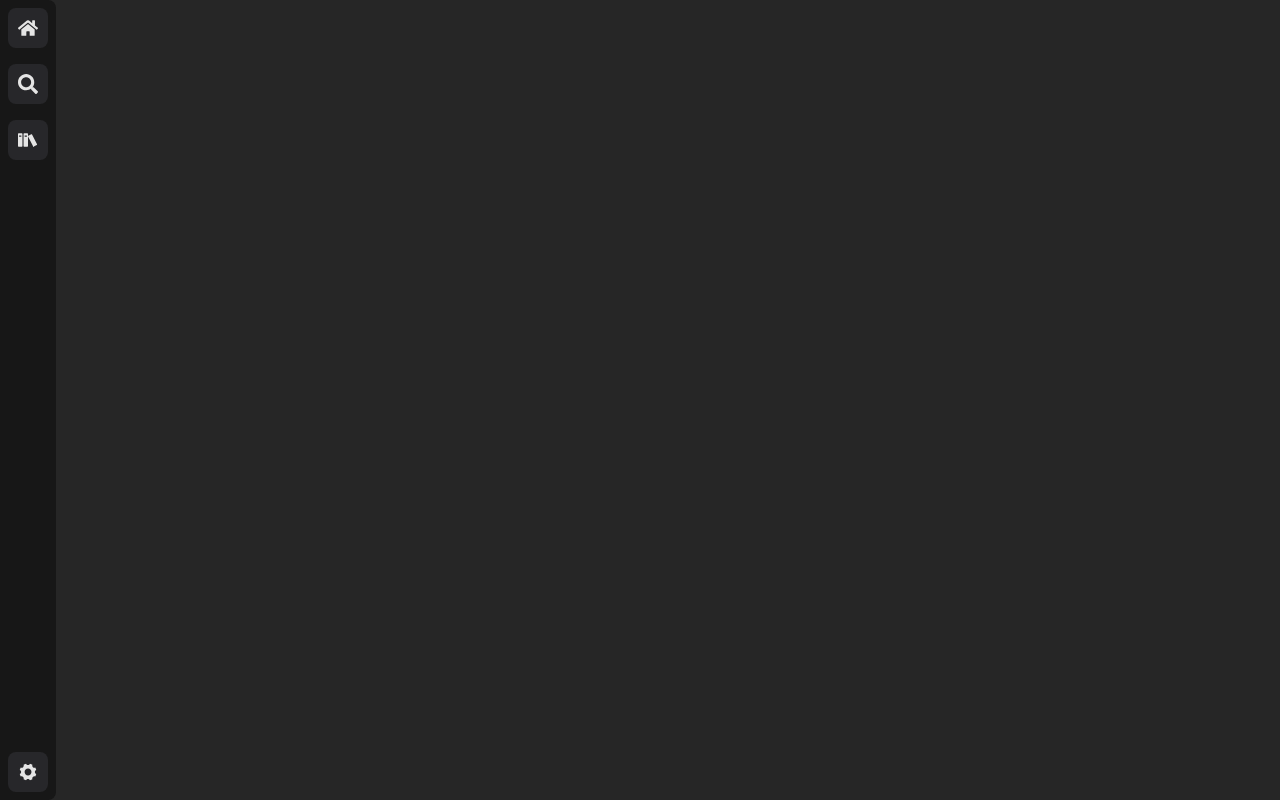
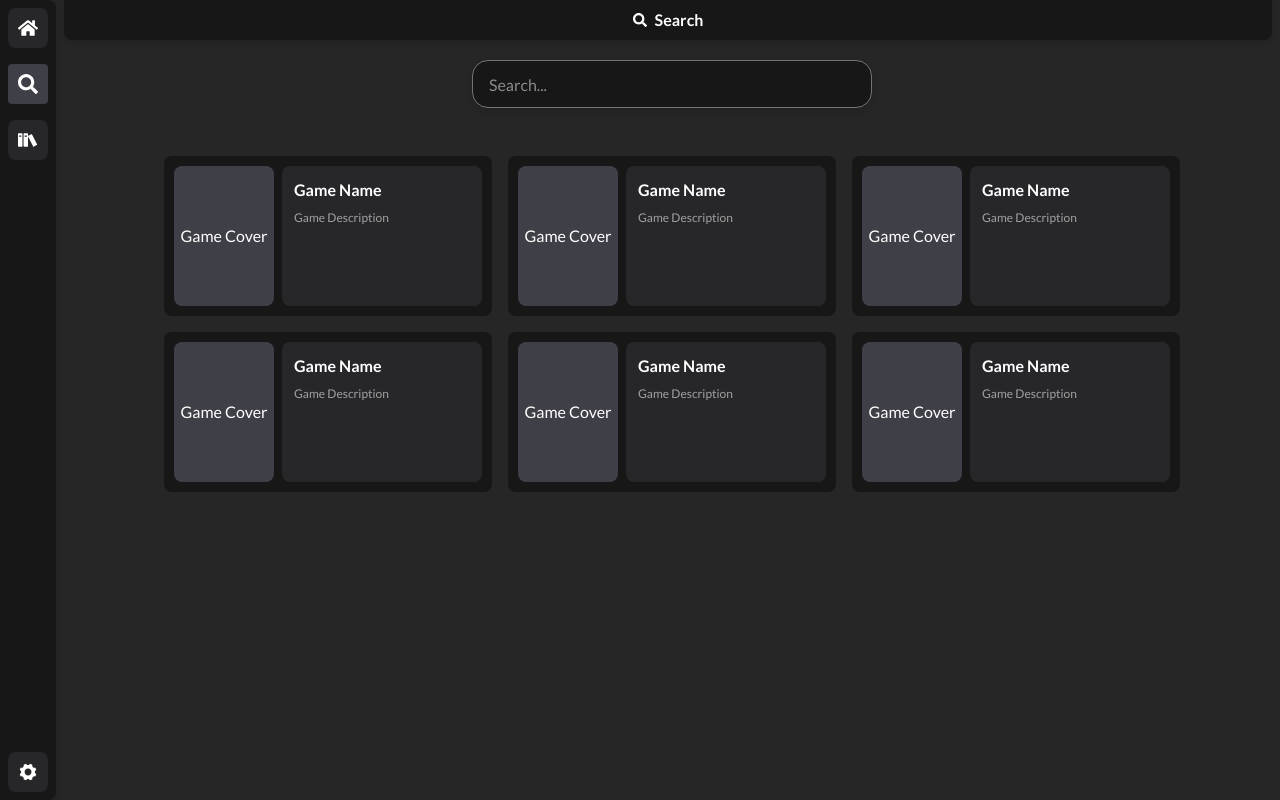
Before and after one commit to nikokomninos/GamePile, a React (Vite) app: page /search in a window 1280 px wide. Built offline with nearby package versions, Linux system fonts and the light colour scheme.

Commit message:
Updated pages, new components; GameCard, SearchBar

```diff
--- a/index.css
+++ b/index.css
@@ -1,4 +1,22 @@
+@font-face {
+    font-family: 'Lato';
+    src: url("./src/assets/fonts/Lato-Regular.ttf");
+    font-weight: 400;
+    font-style: normal;
+}
+
+@font-face {
+    font-family: 'Lato';
+    src: url("./src/assets/fonts/Lato-Bold.ttf");
+    font-weight: 700;
+    font-style: normal;
+}
+
 @import "tailwindcss";
+
+@theme {
+    --font-lato: Lato;
+}
 
 body {
     @apply bg-neutral-800 text-white;
--- a/src/App.tsx
+++ b/src/App.tsx
@@ -1,15 +1,31 @@
 //import { useState } from "react";
 //import { invoke } from "@tauri-apps/api/core";
 import React from "react";
+import { BrowserRouter as Router, Routes, Route } from "react-router-dom";
 import "../index.css";
 
 import Navbar from "./components/Navbar";
 
+import Home from "./pages/Home";
+import Search from "./pages/Search";
+import Library from "./pages/Library";
+import Settings from "./pages/Settings";
+
 const App = () => {
   return (
-    <>
-      <Navbar />
-    </>
+      <Router>
+          <div className="flex h-screen">
+            <Navbar />
+              <div className="flex-1 pl-16 bg-neutral-800 text-white overflow-auto">
+                  <Routes>
+                    <Route path="/" element={<Home />} />
+                    <Route path="/search" element={<Search />} />
+                    <Route path="/library" element={<Library />} />
+                    <Route path="/settings" element={<Settings />} />
+                  </Routes>
+              </div>
+          </div>
+      </Router>
   )
 }
 
--- /dev/null
+++ b/src/components/GameCard.tsx
@@ -0,0 +1,17 @@
+const GameCard = ({ name="Game Name", desc="Game Description" }: { name: string, desc: string }) => {
+    return (
+        <div className="w-82 h-40 m-2 rounded-lg bg-neutral-900 flex items-center justify-center font-lato
+                        hover:drop-shadow-2xl transition-all duration-150 ease-linear">
+            <div className="w-25 h-35 mr-2 rounded-lg flex items-center justify-center bg-zinc-700">
+                <h1>Game Cover</h1>
+            </div>
+
+            <div className="w-50 h-35 rounded-lg p-3 bg-zinc-800">
+                <h1 className="font-bold pb-2 line-clamp-2">{name}</h1>
+                <p className="text-neutral-400 text-xs w-full line-clamp-3">{desc}</p>
+            </div>
+        </div>
+    )
+}
+
+export default GameCard;
--- a/src/components/Navbar.tsx
+++ b/src/components/Navbar.tsx
@@ -1,38 +1,39 @@
-import { Link } from "react-router-dom";
+import { Link, useLocation } from "react-router-dom";
 
-import { FaHome } from "react-icons/fa";
-import { FaSearch } from "react-icons/fa";
+import { FaHome, FaSearch } from "react-icons/fa";
 import { ImBooks } from "react-icons/im";
 import { IoIosSettings } from "react-icons/io";
 
 const Navbar = () => {
+    const location = useLocation();
+
     return (
         <div className="fixed w-14 h-screen bg-neutral-900 flex flex-col
-                        items-center rounded-r-lg">
+                        items-center rounded-r-lg drop-shadow-md">
 
             <div className="flex flex-col items-center">
-                <NavBarIcon icon={<FaHome size="20"/>}/>
-                <NavBarIcon icon={<FaSearch size="20"/>}/>
-                <NavBarIcon icon={<ImBooks size="20"/>}/>
+                <NavBarIcon icon={<FaHome size="20"/>} to="/" active={location.pathname === "/"} />
+                <NavBarIcon icon={<FaSearch size="20"/>} to="/search" active={location.pathname === "/search"} />
+                <NavBarIcon icon={<ImBooks size="20"/>} to="/library" active={location.pathname === "/library"} />
             </div>
 
             <div className="mt-auto">
-                <NavBarIcon icon={<IoIosSettings size="22"/>}/>
+                <NavBarIcon icon={<IoIosSettings size="22"/>} to="/settings" active={location.pathname === "/settings"} />
             </div>
 
         </div>
     )
 }
 
-const NavBarIcon = ({ icon }: { icon: JSX.Element}) => {
+const NavBarIcon = ({ icon, to, active }: { icon: JSX.Element, to: string, active: boolean }) => {
     return (
-        <div className="relative flex items-center justify-center
-                        h-10 w-10 mt-2 mb-2 mx-auto bg-zinc-800
-                        text-neutral-200 rounded-lg hover:rounded-sm
-                        hover:bg-zinc-700 transition-all
-                        duration-100 ease-linear">
-            {icon}
-        </div>
+        <Link to={to}>
+            <div className={`relative flex items-center justify-center
+            h-10 w-10 mt-2 mb-2 mx-auto trnasition-all duration-100 ease-linear
+            ${active ? "bg-zinc-700 rounded-sm" : "bg-zinc-800 rounded-lg hover:bg-zinc-700 hover:rounded-sm"}`}>
+                {icon}
+            </div>
+        </Link>
     )
 }
 
--- /dev/null
+++ b/src/components/SearchBar.tsx
@@ -0,0 +1,12 @@
+import { CiSearch } from "react-icons/ci";
+
+const SearchBar = () => {
+    return (
+        <div className="font-lato w-100 h-12 mb-10 bg-neutral-900 rounded-2xl border
+                        border-neutral-500 flex items-center justify-center drop-shadow-md">
+            <input className="w-full h-full p-4 focus:outline-none" type="text" placeholder="Search..." />
+        </div>
+    )
+}
+
+export default SearchBar;
--- /dev/null
+++ b/src/pages/Home.tsx
@@ -0,0 +1,21 @@
+import GameCard from "../components/GameCard";
+
+import { FaHome } from "react-icons/fa";
+
+const Home = () => {
+    return (
+        <div>
+            <div className="relative flex items-center justify-center
+                            h-10 mr-2 mb-5 bg-neutral-900 rounded-b-lg
+                            drop-shadow-md">
+                <h1 className="font-lato font-bold flex justify-center items-center gap-2">{<FaHome size="16" />} Home</h1>
+            </div>
+
+            <div className="flex flex-row item-center justify-center">
+            </div>
+
+        </div>
+    )
+}
+
+export default Home;
--- /dev/null
+++ b/src/pages/Library.tsx
@@ -0,0 +1,16 @@
+import { ImBooks } from "react-icons/im";
+
+const Library = () => {
+    return (
+        <div>
+            <div className="relative flex items-center justify-center
+                            h-10 mr-2 bg-neutral-900 rounded-b-lg
+                            drop-shadow-md">
+                <h1 className="font-lato font-bold flex justify-center items-center gap-2">{<ImBooks size="16"/>} Library</h1>
+            </div>
+
+        </div>
+    )
+}
+
+export default Library;
--- /dev/null
+++ b/src/pages/Search.tsx
@@ -0,0 +1,35 @@
+import { FaSearch } from "react-icons/fa";
+
+import SearchBar from "../components/SearchBar";
+import GameCard from "../components/GameCard";
+
+const Search = () => {
+    return (
+        <div>
+            <div className="relative flex items-center justify-center
+                            h-10 mr-2 mb-5 bg-neutral-900 rounded-b-lg
+                            drop-shadow-md">
+                <h1 className="font-lato font-bold flex justify-center items-center gap-2">{<FaSearch size="14"/>} Search</h1>
+            </div>
+
+            <div className="flex items-center justify-center">
+                <SearchBar />
+            </div>
+
+            <div className="flex flex-row items-center justify-center">
+                <GameCard />
+                <GameCard />
+                <GameCard />
+            </div>
+
+            <div className="flex flex-row items-center justify-center">
+                <GameCard />
+                <GameCard />
+                <GameCard />
+            </div>
+
+        </div>
+    )
+}
+
+export default Search;
--- /dev/null
+++ b/src/pages/Settings.tsx
@@ -0,0 +1,16 @@
+import { IoIosSettings } from "react-icons/io";
+
+const Settings = () => {
+    return (
+        <div>
+            <div className="relative flex items-center justify-center
+                            h-10 mr-2 bg-neutral-900 rounded-b-lg
+                            drop-shadow-md">
+                <h1 className="font-lato font-bold flex justify-center items-center gap-2">{<IoIosSettings size="16"/>} Settings</h1>
+            </div>
+
+        </div>
+    )
+}
+
+export default Settings;
```
Also changed, not shown: src/assets/fonts/Lato-Bold.ttf (added), src/assets/fonts/Lato-Regular.ttf (added).
